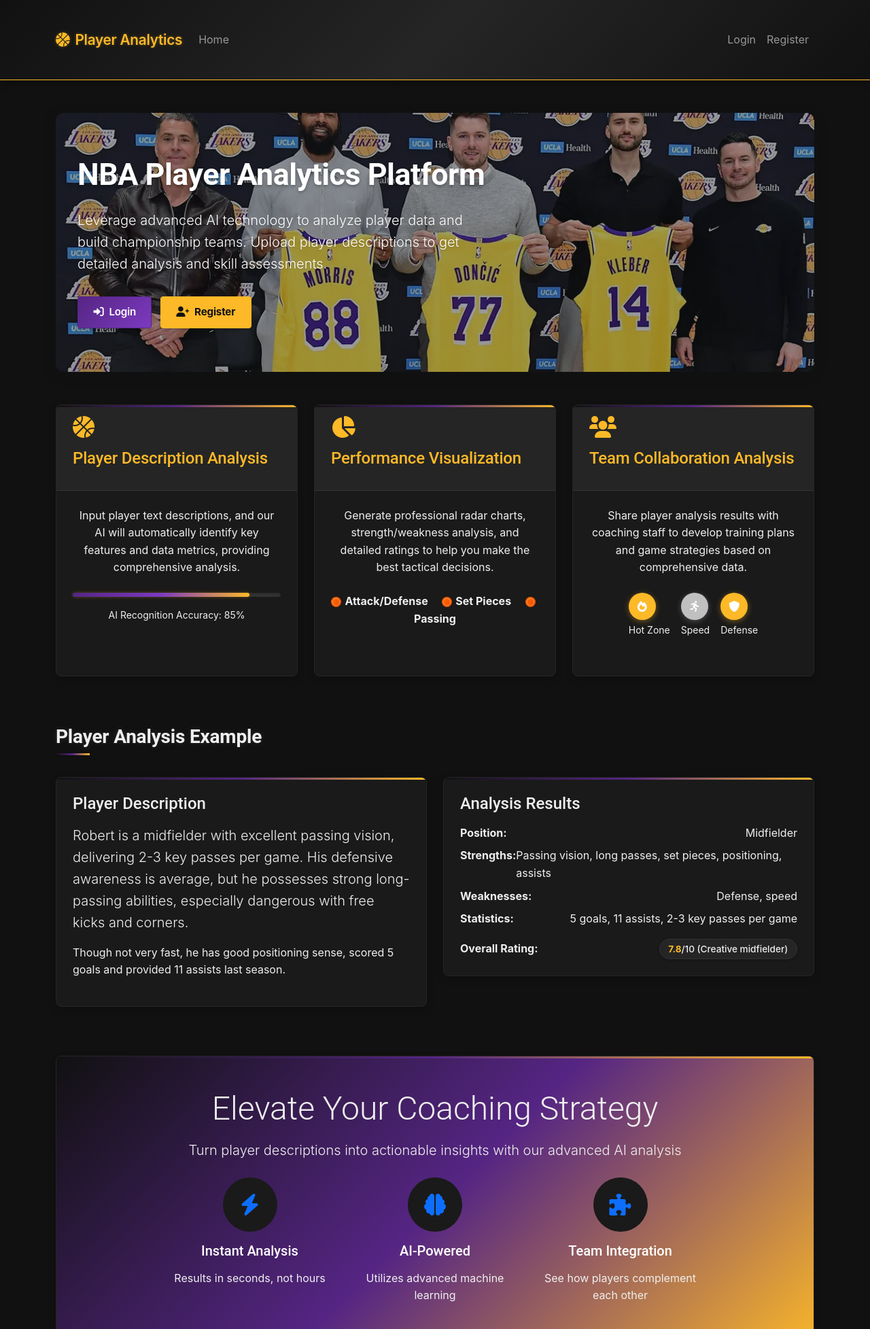
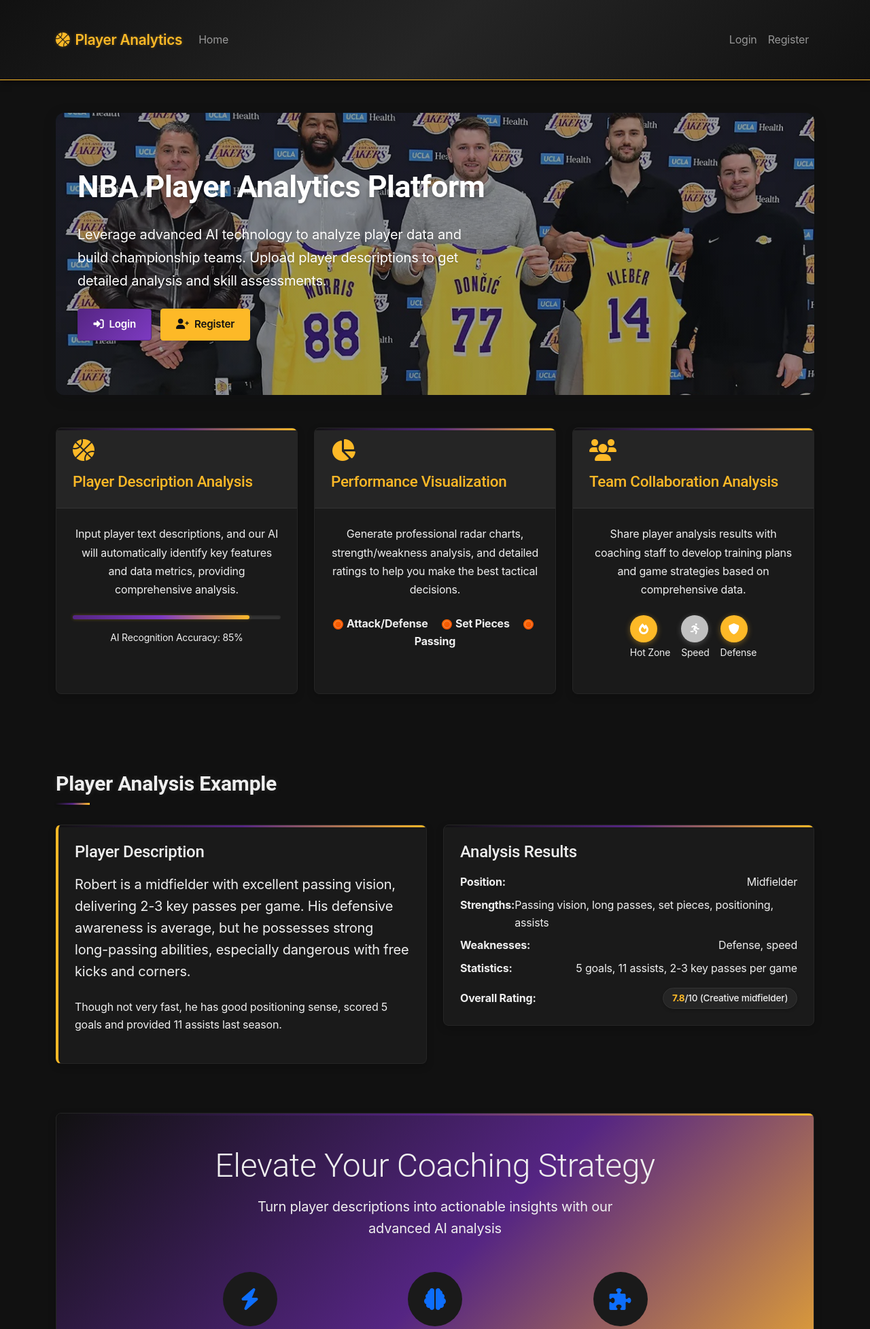
Before and after one commit to ziyusteve/CITS5505-AgileWebDev-GroupProject, a Flask app: page / in a window 1280 px wide. Shown: the top 1955 px of the page at 68% size. Run offline with Flask 3, Linux system fonts and the light colour scheme; some libraries are stand-ins or nearby versions.

Commit message:
Improved Typography and Layout CSS

```diff
--- a/static/css/style.css
+++ b/static/css/style.css
@@ -629,3 +629,153 @@ footer a:hover {
         padding: 1rem;
     }
 }
+
+/* Typography Improvements */
+
+/* Ensure consistent font usage across the site */
+body {
+    font-family: 'Inter', 'Segoe UI', Tahoma, Geneva, Verdana, sans-serif;
+    color: #EFEFEF;
+    line-height: 1.6;
+    letter-spacing: -0.2px;
+}
+
+/* Improved headings */
+h1, h2, h3, h4, h5, h6 {
+    font-family: 'Google Sans', 'Roboto', sans-serif;
+    font-weight: 500;
+    margin-bottom: 1.2rem;
+    letter-spacing: -0.3px;
+    line-height: 1.3;
+}
+
+/* More balanced heading sizes */
+h1 {
+    font-size: 2.5rem;
+    font-weight: 700;
+    letter-spacing: -0.5px;
+}
+h2 {
+    font-size: 1.875rem;
+    margin-bottom: 1.5rem;
+}
+h3 {
+    font-size: 1.5rem;
+    margin-bottom: 1rem;
+}
+
+/* Paragraph and body text refinements */
+p {
+    margin-bottom: 1.2rem;
+    font-size: 1rem;
+}
+
+p.lead {
+    font-size: 1.25rem;
+    line-height: 1.7;
+    margin-bottom: 1.5rem;
+    font-weight: 400;
+}
+
+/* Consistent button text */
+.btn {
+    font-family: 'Inter', 'Segoe UI', Tahoma, Geneva, Verdana, sans-serif;
+    font-weight: 600;
+    letter-spacing: -0.2px;
+}
+
+/* Card text consistency */
+.card-body p {
+    line-height: 1.6;
+}
+
+/* Testimonial quotes */
+.card p.card-text {
+    font-style: italic;
+    line-height: 1.7;
+}
+
+/* Section title refinements */
+.section-title {
+    margin-top: 2.5rem;
+    margin-bottom: 1.8rem;
+    position: relative;
+    padding-bottom: 0.8rem;
+}
+
+/* Stats and metrics */
+.display-4 {
+    letter-spacing: -0.7px;
+}
+
+/* Player stats card improvements */
+.player-stat-header h3 {
+    margin-bottom: 0.5rem;
+    font-size: 1.4rem;
+}
+
+.player-stat-body p {
+    margin-bottom: 1.2rem;
+    line-height: 1.7;
+}
+
+/* Feature icons text */
+.col-md-3 h5 {
+    margin-top: 1rem;
+    margin-bottom: 0.5rem;
+    font-weight: 600;
+}
+
+/* Improved layout spacing */
+.nba-hero {
+    padding: 5rem 2rem;
+    margin-bottom: 3rem;
+}
+
+.row:not(:first-child) {
+    margin-top: 3rem;
+}
+
+.card {
+    margin-bottom: 1.5rem;
+}
+
+/* Consistent text alignment */
+.text-center p {
+    margin-left: auto;
+    margin-right: auto;
+    max-width: 35rem;
+}
+
+/* Example card improvements */
+.card-basketball {
+    border-left: 4px solid #FDB927;
+}
+
+/* Fix spacing issues */
+.mb-3 {
+    margin-bottom: 1rem !important;
+}
+
+.mt-5 {
+    margin-top: 3rem !important;
+}
+
+/* Mobile optimizations */
+@media (max-width: 768px) {
+    h1 {
+        font-size: 2rem;
+    }
+    h2 {
+        font-size: 1.5rem;
+    }
+    h3 {
+        font-size: 1.25rem;
+    }
+    p.lead {
+        font-size: 1.1rem;
+    }
+    .nba-hero {
+        padding: 3rem 1.5rem;
+    }
+}
```
